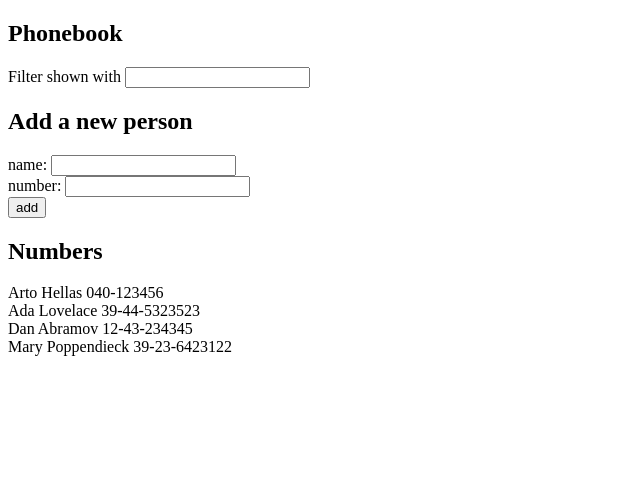
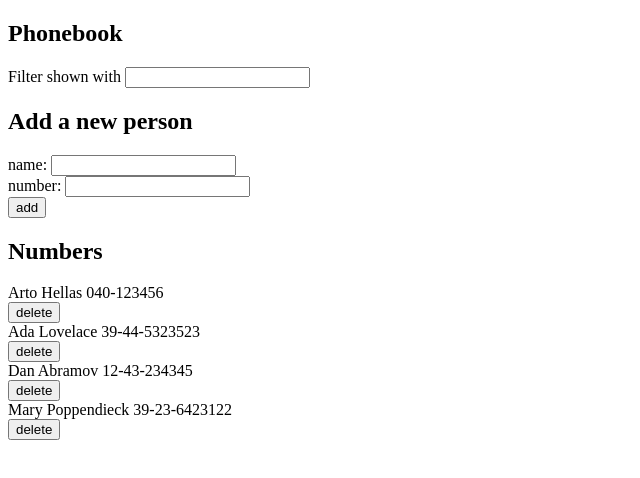
Before and after one commit to akselisokorpi/fullstackopen, a React (Vite) app in the folder part_2/puhelinluettelo/: page / in a window 1280 px wide. Shown: the top 478 px of the page, without its empty margins (0-640 px from the left). Built offline with nearby package versions, Linux system fonts and the light colour scheme; data requests are answered from the project's data file.

Commit message:
New persons are now added to server and user can delete persons via UI

```diff
--- a/part_2/puhelinluettelo/db.json
+++ b/part_2/puhelinluettelo/db.json
@@ -1,5 +1,5 @@
 {
-    "persons":[
+  "persons": [
     {
       "name": "Arto Hellas",
       "number": "040-123456",
--- a/part_2/puhelinluettelo/src/App.jsx
+++ b/part_2/puhelinluettelo/src/App.jsx
@@ -5,6 +5,7 @@
 import Notification from './components/Notification';
 import FilterPerson from './components/FilterPerson';
 import AddPerson from './components/AddPerson';
+import PersonServices from './services/persons';
 
 const App = () => {
   const [persons, setPersons] = useState([]);
@@ -13,15 +14,13 @@
   const [newFilter, setNewFilter] = useState('');
 
   useEffect(() => {
-    console.log('effect');
     axios
       .get('http://localhost:3001/persons')
       .then(response => {
-        console.log('promise fulfilled');
         setPersons(response.data);
       })
   }, []);
-  console.log('render', persons.length, 'persons');
+
 
   const handleFiltering = ( event ) => {
     console.log(event.target.value);
@@ -48,11 +47,28 @@
       return;
     }
     const newPerson = { name: newName, number: newNumber };
-    setPersons(persons.concat(newPerson));
+
+    // Add new persons to server
+    PersonServices
+    .create(newPerson)
+    .then(newPerson => {
+      setPersons(persons.concat(newPerson))
+    })
 
     // Reset the input fields
     setNewName('');
     setNewNumber('');
+  };
+
+  const handleDelete = ( id ) => {
+    const person = persons.find(person => person.id === id);
+    if (window.confirm(`Delete ${person.name}?`)) {
+      PersonServices
+        .deleteObject(id)
+        .then(() => {
+          setPersons(persons.filter(person => person.id !== id))
+      });
+    }
   };
 
   return (
@@ -74,6 +90,7 @@
       <ShowPeople
         persons={persons}
         filter={newFilter}
+        handleDelete={handleDelete}
       />
     </div>
   );
--- a/part_2/puhelinluettelo/src/components/ShowPeople.jsx
+++ b/part_2/puhelinluettelo/src/components/ShowPeople.jsx
@@ -8,7 +8,7 @@
     );
 };
 
-const ShowPeople = ({ persons, filter }) => {
+const ShowPeople = ({ persons, filter, handleDelete }) => {
     const filteredPersons = persons.filter(person =>
         person.name.toUpperCase().includes(filter.toUpperCase())
     );
@@ -16,7 +16,10 @@
     return (
         <div>
             {filteredPersons.map(person =>
-                <OutputPeople key={person.name} name={person.name} number={person.number} />
+                <div key={person.name}>
+                    <OutputPeople name={person.name} number={person.number}/>
+                    <button onClick={() => handleDelete(person.id)}>delete</button>
+                </div>
             )}
         </div>
     );
--- /dev/null
+++ b/part_2/puhelinluettelo/src/services/persons.js
@@ -0,0 +1,23 @@
+import axios from 'axios'
+const baseUrl = 'http://localhost:3001/persons'
+
+const getAll = () => {
+  const request = axios.get(baseUrl)
+  return request.then(response => response.data)
+};
+
+const create = newObject => {
+  const request = axios.post(baseUrl, newObject)
+  return request.then(response => response.data)
+};
+
+const update = (id, newObject) => {
+  const request = axios.put(`${baseUrl}/${id}`, newObject)
+  return request.then(response => response.data)
+};
+
+const deleteObject = ( id ) => {
+    return axios.delete(`${baseUrl}/${id}`).then(response => response.data)
+};
+
+export default { getAll, create, update, deleteObject }
```
Lines whose indentation alone changed are shown as unchanged.
